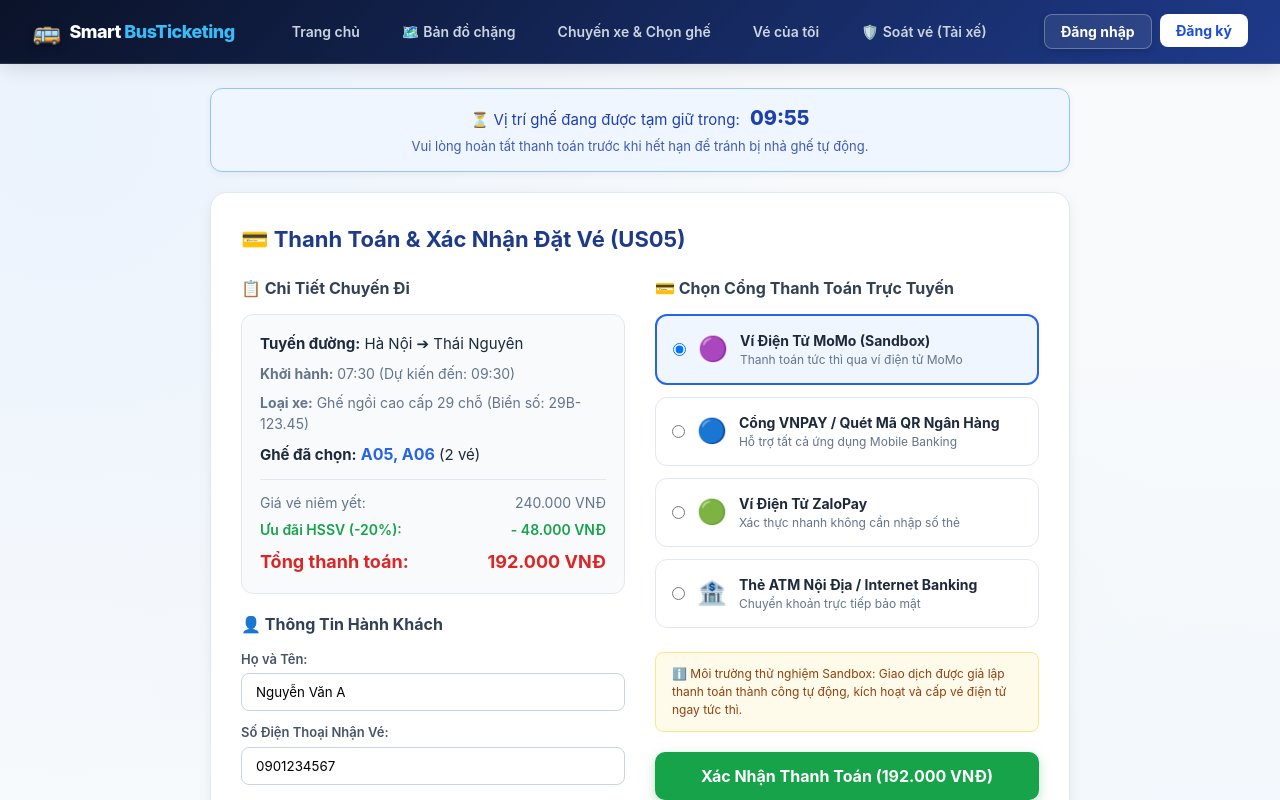
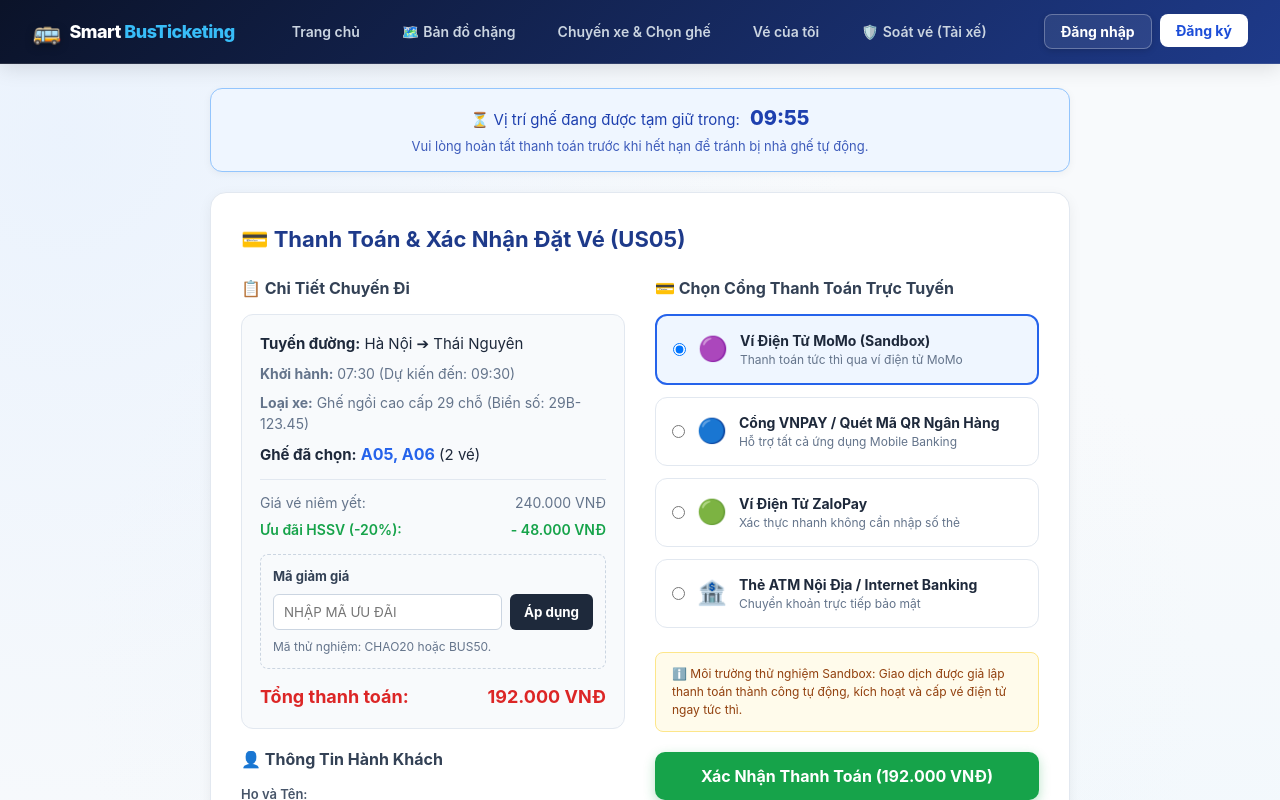
Before and after one commit to dtc245220019-create/Project_TTCS_K7S3_N1_BusTicketing, a React (Vite) app in the folder ve-xe-frontend/: page /payment in a window 1280 px wide. Shown: the top 800 px of the page. Built offline with nearby package versions, Linux system fonts and the light colour scheme.

Commit message:
feat(fe2): add voucher and multi-ticket QR UI

```diff
--- a/ve-xe-frontend/src/components/PaymentForm.jsx
+++ b/ve-xe-frontend/src/components/PaymentForm.jsx
@@ -1,12 +1,21 @@
 import { useState } from 'react';
 import { useNavigate } from 'react-router-dom';
 import { createOrder, getCurrentUser } from '../api';
+
+const AVAILABLE_VOUCHERS = {
+  CHAO20: { type: 'percentage', value: 20 },
+  BUS50: { type: 'fixed', value: 50000 },
+};
 
 function PaymentForm({ bookingData }) {
   const navigate = useNavigate();
   const [paymentMethod, setPaymentMethod] = useState('MOMO');
   const [processing, setProcessing] = useState(false);
   const [orderResult, setOrderResult] = useState(null);
+  const [activeTicketIndex, setActiveTicketIndex] = useState(0);
+  const [voucherCode, setVoucherCode] = useState('');
+  const [appliedVoucher, setAppliedVoucher] = useState(null);
+  const [voucherMessage, setVoucherMessage] = useState('');
 
   const currentUser = getCurrentUser() || bookingData.user || {
     id: 1,
@@ -22,7 +31,27 @@
   // Ưu đãi giảm 20% cho HSSV / Người cao tuổi
   const hasDiscount = currentUser.discount_type === 'HSSV' || currentUser.discount_type === 'NguoiCaoTuoi';
   const discountAmount = hasDiscount ? Math.round(basePrice * 0.2) : 0;
-  const finalPrice = basePrice - discountAmount;
+  const priceAfterUserDiscount = basePrice - discountAmount;
+  const voucherDiscountAmount = appliedVoucher
+    ? appliedVoucher.type === 'percentage'
+      ? Math.round(priceAfterUserDiscount * appliedVoucher.value / 100)
+      : Math.min(appliedVoucher.value, priceAfterUserDiscount)
+    : 0;
+  const finalPrice = Math.max(0, priceAfterUserDiscount - voucherDiscountAmount);
+
+  const handleApplyVoucher = () => {
+    const code = voucherCode.trim().toUpperCase();
+    const voucher = AVAILABLE_VOUCHERS[code];
+
+    if (!code || !voucher) {
+      setAppliedVoucher(null);
+      setVoucherMessage(code ? 'Mã giảm giá không hợp lệ.' : 'Vui lòng nhập mã giảm giá.');
+      return;
+    }
+
+    setAppliedVoucher({ ...voucher, code });
+    setVoucherMessage(`Đã áp dụng mã ${code}.`);
+  };
 
   const handlePayment = async () => {
     setProcessing(true);
@@ -47,8 +76,10 @@
   };
 
   if (orderResult) {
-    const firstTicket = orderResult.tickets[0];
-    const qrUrl = `https://api.qrserver.com/v1/create-qr-code/?size=180x180&data=ticket:${firstTicket}`;
+    const tickets = orderResult.tickets || [];
+    const currentTicket = tickets[activeTicketIndex] || tickets[0];
+    const currentSeat = bookingData.selectedSeats[activeTicketIndex] || bookingData.selectedSeats[0];
+    const qrUrl = `https://api.qrserver.com/v1/create-qr-code/?size=180x180&data=ticket:${currentTicket}`;
 
     return (
       <div
@@ -68,6 +99,31 @@
         <p style={{ color: '#64748b', margin: '0 0 24px 0', fontSize: '15px' }}>
           Đơn đặt vé của bạn đã được xác nhận. Vé điện tử kèm mã QR thông minh sẵn sàng sử dụng khi lên xe.
         </p>
+
+        {tickets.length > 1 && (
+          <div role="tablist" aria-label="Vé trong đơn hàng" style={{ display: 'flex', justifyContent: 'center', gap: '8px', flexWrap: 'wrap', marginBottom: '18px' }}>
+            {tickets.map((ticket, index) => (
+              <button
+                key={ticket}
+                type="button"
+                role="tab"
+                aria-selected={activeTicketIndex === index}
+                onClick={() => setActiveTicketIndex(index)}
+                style={{
+                  padding: '8px 12px',
+                  border: activeTicketIndex === index ? '1px solid #2563eb' : '1px solid #cbd5e1',
+                  borderRadius: '6px',
+                  backgroundColor: activeTicketIndex === index ? '#eff6ff' : 'white',
+                  color: activeTicketIndex === index ? '#1d4ed8' : '#475569',
+                  fontWeight: '600',
+                  cursor: 'pointer',
+                }}
+              >
+                Vé {index + 1} · Ghế {bookingData.selectedSeats[index] || index + 1}
+              </button>
+            ))}
+          </div>
+        )}
 
         {/* E-Ticket Card Preview */}
         <div
@@ -100,19 +156,19 @@
 
               <div style={{ fontSize: '13px', color: '#64748b', marginTop: '8px' }}>Vị trí ghế:</div>
               <div style={{ fontSize: '18px', fontWeight: '800', color: '#2563eb' }}>
-                {bookingData.selectedSeats.join(', ')}
+                {currentSeat}
               </div>
 
               <div style={{ fontSize: '13px', color: '#64748b', marginTop: '8px' }}>Mã vé:</div>
               <div style={{ fontSize: '15px', fontFamily: 'monospace', fontWeight: 'bold', color: '#475569' }}>
-                {firstTicket}
+                {currentTicket}
               </div>
             </div>
 
             <div style={{ textAlign: 'center' }}>
               <img
                 src={qrUrl}
-                alt="QR Code Vé"
+                alt={`Mã QR vé ${currentTicket}`}
                 style={{ width: '130px', height: '130px', border: '1px solid #cbd5e1', padding: '4px', borderRadius: '8px', backgroundColor: 'white' }}
               />
               <div style={{ fontSize: '10px', color: '#94a3b8', marginTop: '4px' }}>Quét khi lên xe</div>
@@ -204,6 +260,43 @@
                 <div style={{ display: 'flex', justifyContent: 'space-between', marginBottom: '6px', fontSize: '14px', color: '#16a34a', fontWeight: '600' }}>
                   <span>Ưu đãi {currentUser.discount_type} (-20%):</span>
                   <span>- {discountAmount.toLocaleString('vi-VN')} VNĐ</span>
+                </div>
+              )}
+              <div style={{ display: 'flex', flexDirection: 'column', gap: '8px', margin: '14px 0', padding: '12px', border: '1px dashed #cbd5e1', borderRadius: '8px' }}>
+                <label htmlFor="voucher-code" style={{ fontSize: '13px', fontWeight: '700', color: '#334155' }}>Mã giảm giá</label>
+                <div style={{ display: 'flex', gap: '8px' }}>
+                  <input
+                    id="voucher-code"
+                    type="text"
+                    value={voucherCode}
+                    onChange={(event) => {
+                      setVoucherCode(event.target.value);
+                      setAppliedVoucher(null);
+                      setVoucherMessage('');
+                    }}
+                    onKeyDown={(event) => {
+                      if (event.key === 'Enter') handleApplyVoucher();
+                    }}
+                    placeholder="Nhập mã ưu đãi"
+                    aria-describedby="voucher-message"
+                    style={{ minWidth: 0, flex: 1, padding: '9px 10px', border: '1px solid #cbd5e1', borderRadius: '6px', textTransform: 'uppercase' }}
+                  />
+                  <button
+                    type="button"
+                    onClick={handleApplyVoucher}
+                    style={{ padding: '0 14px', border: 'none', borderRadius: '6px', backgroundColor: '#1e293b', color: 'white', fontWeight: '700', cursor: 'pointer' }}
+                  >
+                    Áp dụng
+                  </button>
+                </div>
+                <p id="voucher-message" role="status" aria-live="polite" style={{ minHeight: '16px', margin: 0, color: appliedVoucher ? '#15803d' : '#64748b', fontSize: '12px' }}>
+                  {voucherMessage || 'Mã thử nghiệm: CHAO20 hoặc BUS50.'}
+                </p>
+              </div>
+              {appliedVoucher && (
+                <div style={{ display: 'flex', justifyContent: 'space-between', marginBottom: '6px', fontSize: '14px', color: '#16a34a', fontWeight: '600' }}>
+                  <span>Voucher {appliedVoucher.code}:</span>
+                  <span>- {voucherDiscountAmount.toLocaleString('vi-VN')} VNĐ</span>
                 </div>
               )}
               <div style={{ display: 'flex', justifyContent: 'space-between', marginTop: '8px', fontSize: '18px', fontWeight: 'bold', color: '#dc2626' }}>
```
